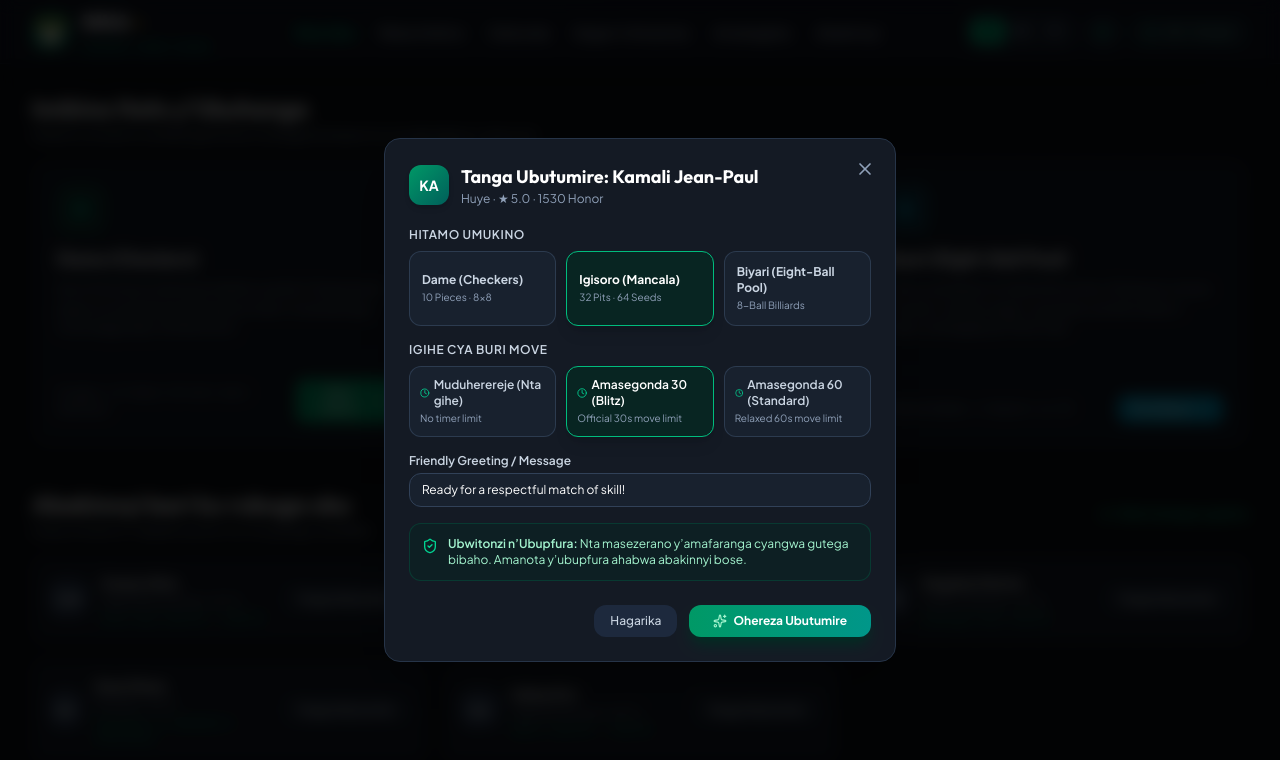
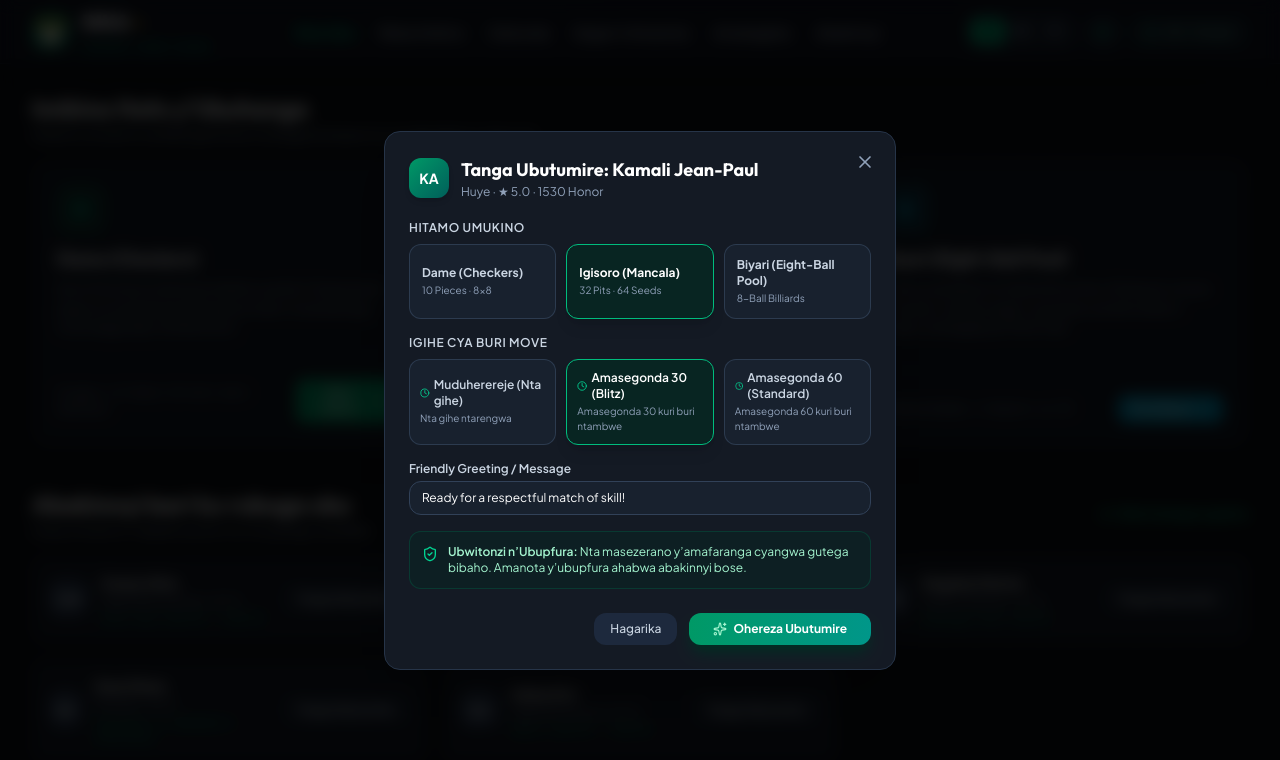
Before and after one commit to eddyizere24-collab/Inka-2026, a React (Vite) app: page / in a window 1280 px wide. Both pictures are taken after a click on the button "Kina Igisoro". Shown: the part 455-1215 px from the top of the page. Built offline with nearby package versions, Linux system fonts and the light colour scheme.

Commit message:
i18n: localize challenge dialog and accessibility text

```diff
--- a/src/components/modals/ChallengeModal.tsx
+++ b/src/components/modals/ChallengeModal.tsx
@@ -36,7 +36,7 @@ export const ChallengeModal: React.FC<ChallengeModalProps> = ({
         <button
           onClick={onClose}
           className="absolute top-5 right-5 text-slate-400 hover:text-white transition-colors cursor-pointer"
-          aria-label="Close dialog"
+          aria-label={t.close}
         >
           <X className="w-5 h-5" />
         </button>
@@ -94,9 +94,9 @@ export const ChallengeModal: React.FC<ChallengeModalProps> = ({
             <div className="grid grid-cols-3 gap-2.5">
               {(
                 [
-                  { id: 'casual', label: t.time_casual, desc: 'No timer limit' },
-                  { id: '30s', label: t.time_30s, desc: 'Official 30s move limit' },
-                  { id: '60s', label: t.time_60s, desc: 'Relaxed 60s move limit' },
+                  { id: 'casual', label: t.time_casual, desc: t.timeNoLimit },
+                  { id: '30s', label: t.time_30s, desc: t.timeOfficial30s },
+                  { id: '60s', label: t.time_60s, desc: t.timeRelaxed60s },
                 ] as const
               ).map((tc) => (
                 <button
@@ -129,7 +129,7 @@ export const ChallengeModal: React.FC<ChallengeModalProps> = ({
               value={message}
               onChange={(e) => setMessage(e.target.value)}
               className="w-full bg-[#18212e] border border-slate-700 rounded-xl px-3 py-2 text-xs text-white placeholder-slate-500 focus:outline-none focus:border-emerald-500"
-              placeholder="e.g. Mugisha, reka dukine Igisoro!"
+              placeholder={t.friendlyMessagePlaceholder}
             />
           </div>
 
```
